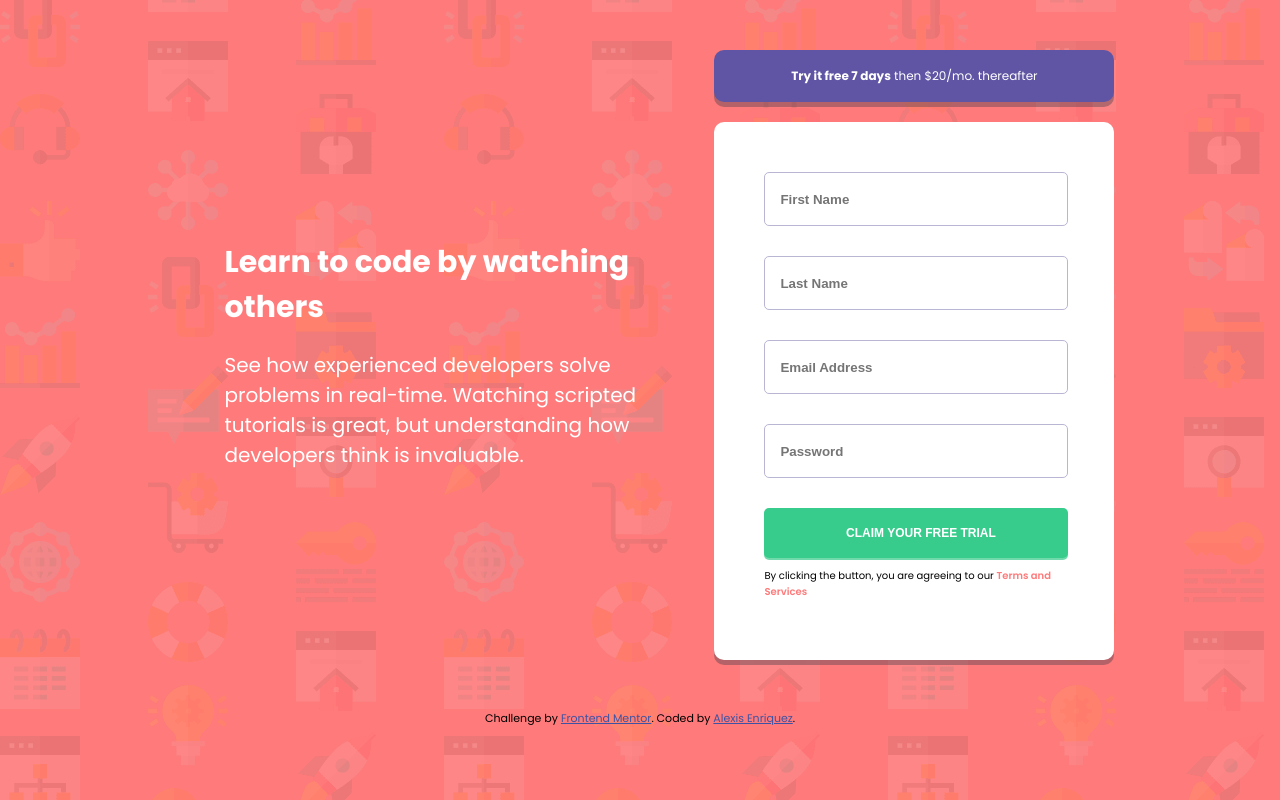
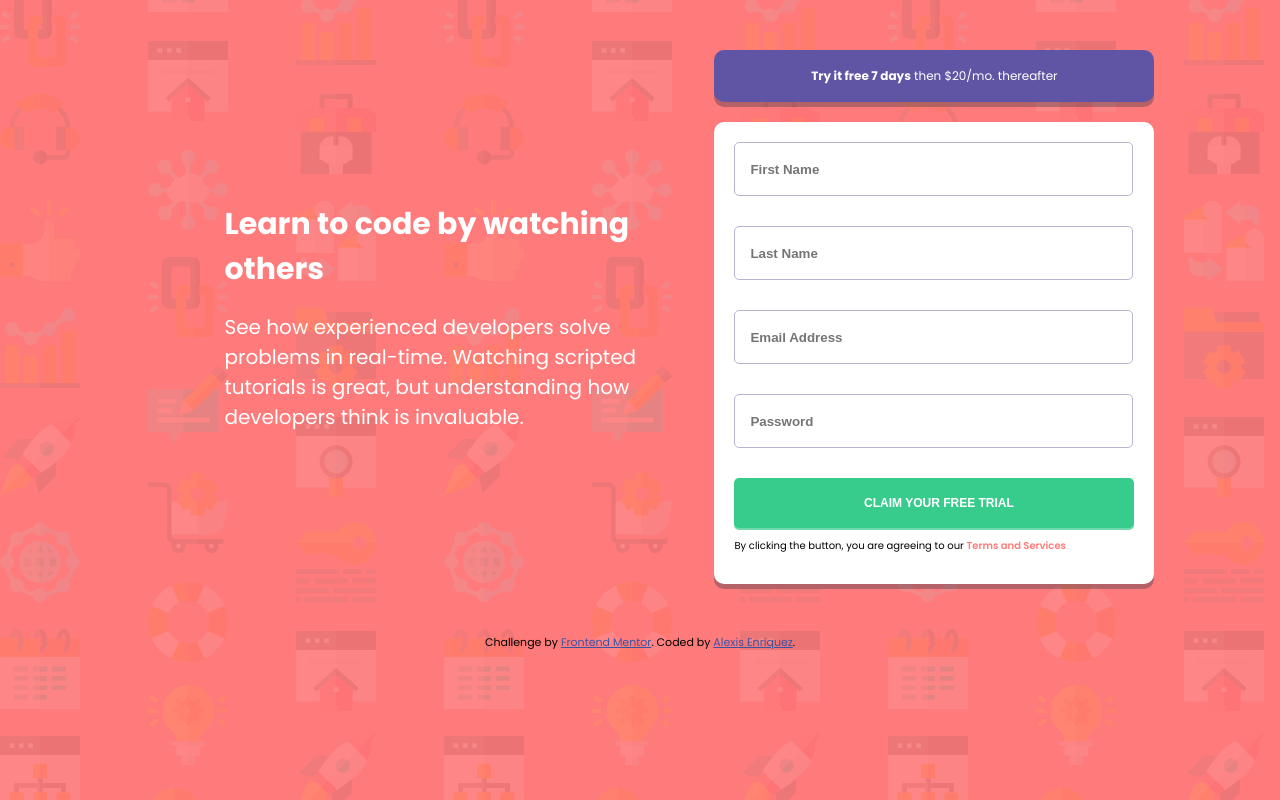
Before and after one commit to alexiscenriquez/introcomponent, a plain HTML site: page index.html in a window 1280 px wide. Drawn offline with Linux system fonts and the light colour scheme.

Commit message:
Changed width of card on large screen

```diff
--- a/index.css
+++ b/index.css
@@ -185,7 +185,7 @@ h1{
   }
   #try{
       width: 400px;
-      padding: 5px 0 ;
+      padding: 5px 20px ;
       margin:auto;
       margin-bottom: 20px;
   }
@@ -204,6 +204,10 @@ h1{
 
 }
 input[type="button"]{
- width: 304px;
+ width: 400px;
+}
+#form-card{
+  width: 400px;
+  padding:20px;
 }
 }
```
